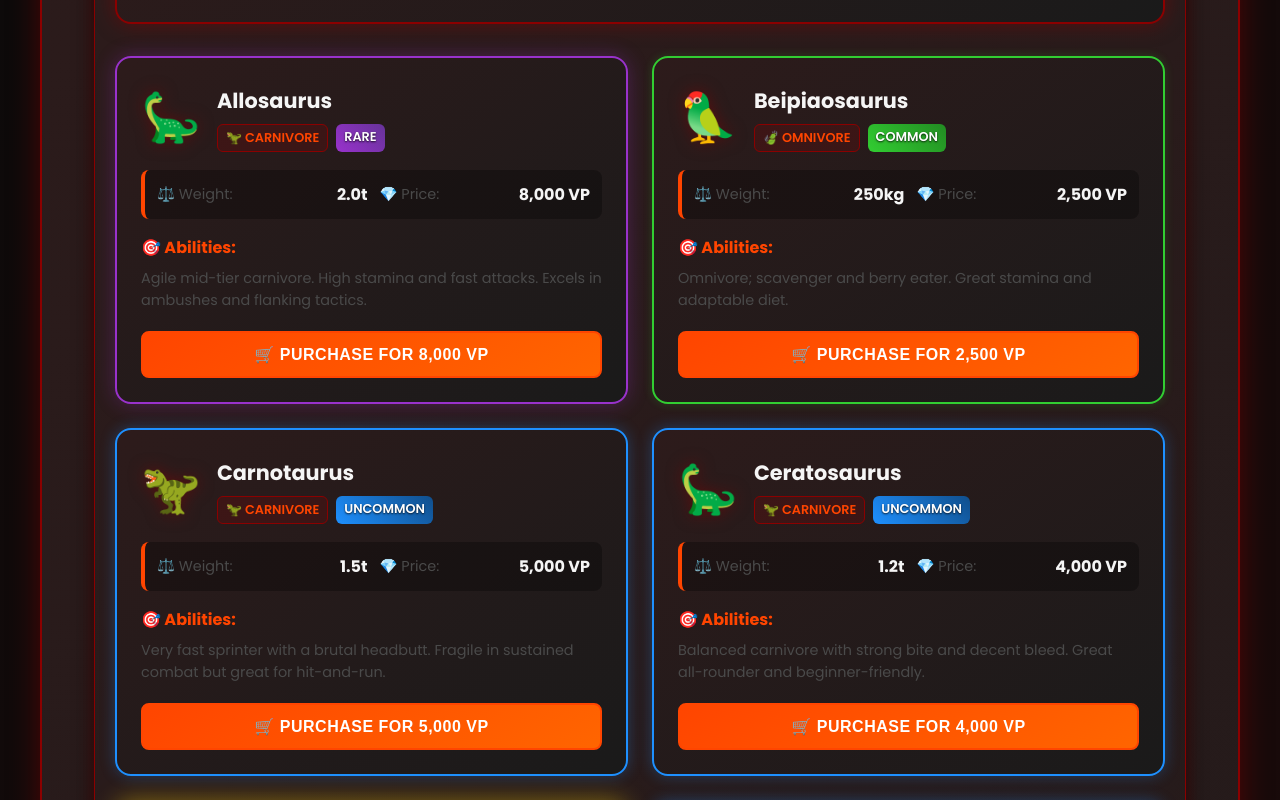
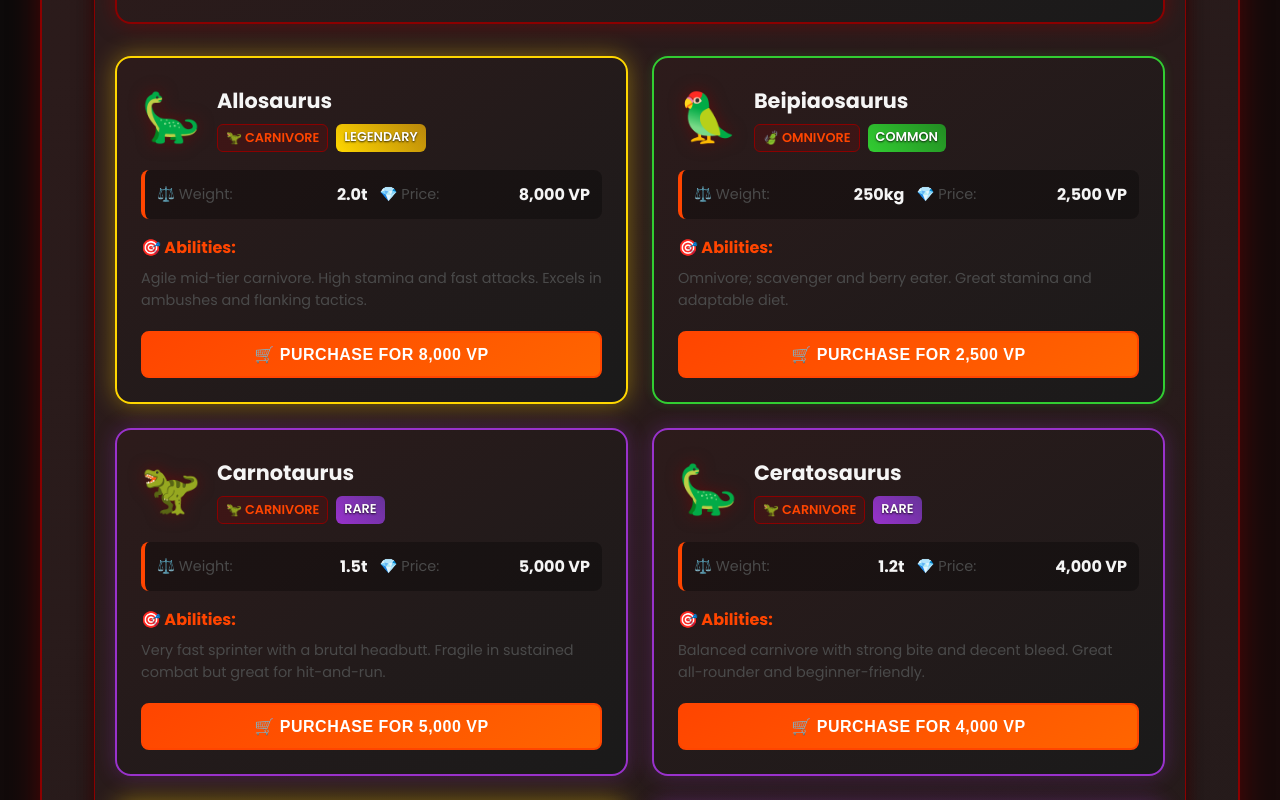
Before and after one commit to laszlogal1272008-create/ashveil-website, a React (Create React App) app: page /shop in a window 1280 px wide. Shown: the part 540-1340 px from the top of the page. Built offline with nearby package versions, Linux system fonts and the light colour scheme.

Commit message:
Fix dinosaur rarities and categories: Triceratops=Apex, Allosaurus=Legendary, Gallimimus=Omnivore, and more

```diff
--- a/src/data/dinosaurDatabase.js
+++ b/src/data/dinosaurDatabase.js
@@ -16,7 +16,7 @@ export const dinosaurDatabase = {
       id: 'allosaurus',
       name: 'Allosaurus',
       weight: 2000,
-      rarity: 'Rare',
+      rarity: 'Legendary',
       price: 8000,
       currency: 'Void Pearls',
       abilities: 'Agile mid-tier carnivore. High stamina and fast attacks. Excels in ambushes and flanking tactics.',
@@ -27,7 +27,7 @@ export const dinosaurDatabase = {
       id: 'carnotaurus',
       name: 'Carnotaurus',
       weight: 1500,
-      rarity: 'Uncommon',
+      rarity: 'Rare',
       price: 5000,
       currency: 'Void Pearls',
       abilities: 'Very fast sprinter with a brutal headbutt. Fragile in sustained combat but great for hit-and-run.',
@@ -38,7 +38,7 @@ export const dinosaurDatabase = {
       id: 'ceratosaurus',
       name: 'Ceratosaurus',
       weight: 1200,
-      rarity: 'Uncommon',
+      rarity: 'Rare',
       price: 4000,
       currency: 'Void Pearls',
       abilities: 'Balanced carnivore with strong bite and decent bleed. Great all-rounder and beginner-friendly.',
@@ -49,7 +49,7 @@ export const dinosaurDatabase = {
       id: 'dilophosaurus',
       name: 'Dilophosaurus',
       weight: 400,
-      rarity: 'Uncommon',
+      rarity: 'Rare',
       price: 4000,
       currency: 'Void Pearls',
       abilities: 'Agile hunter with quick stamina regen. Prefers ambush and pack tactics. Moderate bleed buildup.',
@@ -60,7 +60,7 @@ export const dinosaurDatabase = {
       id: 'herrerasaurus',
       name: 'Herrerasaurus',
       weight: 350,
-      rarity: 'Common',
+      rarity: 'Rare',
       price: 3500,
       currency: 'Void Pearls',
       abilities: 'Fast, low-profile hunter. Excellent stamina and turning. Excels in scavenging and pack hunting.',
@@ -71,7 +71,7 @@ export const dinosaurDatabase = {
       id: 'omniraptor',
       name: 'Omniraptor',
       weight: 300,
-      rarity: 'Common',
+      rarity: 'Rare',
       price: 3500,
       currency: 'Void Pearls',
       abilities: 'Balanced speed and stamina. Great climber, can ambush. Opportunistic and flexible.',
@@ -82,7 +82,7 @@ export const dinosaurDatabase = {
       id: 'troodon',
       name: 'Troodon',
       weight: 60,
-      rarity: 'Rare',
+      rarity: 'Uncommon',
       price: 2500,
       currency: 'Void Pearls',
       abilities: 'Venom pounce attack. Excellent at night hunting and ambushes. Fragile but deadly in packs.',
@@ -96,7 +96,7 @@ export const dinosaurDatabase = {
       id: 'triceratops',
       name: 'Triceratops',
       weight: 6000,
-      rarity: 'Legendary',
+      rarity: 'Apex',
       price: 7500,
       currency: 'Void Pearls',
       abilities: 'Defensive tank with massive charge attack. Thick armor and long stamina. Excellent group defense.',
@@ -107,7 +107,7 @@ export const dinosaurDatabase = {
       id: 'stegosaurus',
       name: 'Stegosaurus',
       weight: 5500,
-      rarity: 'Rare',
+      rarity: 'Legendary',
       price: 6000,
       currency: 'Void Pearls',
       abilities: 'Heavy hitter with powerful tail swing. Slow but almost unstoppable when defending.',
@@ -118,7 +118,7 @@ export const dinosaurDatabase = {
       id: 'diabloceratops',
       name: 'Diabloceratops',
       weight: 4000,
-      rarity: 'Uncommon',
+      rarity: 'Rare',
       price: 5000,
       currency: 'Void Pearls',
       abilities: 'Balanced tank with strong horn charge. Excellent stamina regen.',
@@ -129,7 +129,7 @@ export const dinosaurDatabase = {
       id: 'maiasaura',
       name: 'Maiasaura',
       weight: 3500,
-      rarity: 'Common',
+      rarity: 'Rare',
       price: 4000,
       currency: 'Void Pearls',
       abilities: 'Great group defender. High food efficiency and nest defense.',
@@ -140,22 +140,11 @@ export const dinosaurDatabase = {
       id: 'pachycephalosaurus',
       name: 'Pachycephalosaurus',
       weight: 1200,
-      rarity: 'Common',
+      rarity: 'Rare',
       price: 3500,
       currency: 'Void Pearls',
       abilities: 'Headbutt charge attack. Agile and stamina-efficient. Strong duelist.',
       icon: '🦕',
-      category: 'Herbivore'
-    },
-    {
-      id: 'gallimimus',
-      name: 'Gallimimus',
-      weight: 400,
-      rarity: 'Common',
-      price: 3500,
-      currency: 'Void Pearls',
-      abilities: 'Extremely fast. Used for scouting and escaping. Minimal combat use.',
-      icon: '🦴',
       category: 'Herbivore'
     },
     {
@@ -184,7 +173,7 @@ export const dinosaurDatabase = {
       id: 'tenontosaurus',
       name: 'Tenontosaurus',
       weight: 2000,
-      rarity: 'Uncommon',
+      rarity: 'Rare',
       price: 4000,
       currency: 'Void Pearls',
       abilities: 'Medium herbivore with strong kick attacks. Balanced stamina and defense.',
@@ -212,7 +201,7 @@ export const dinosaurDatabase = {
       id: 'pteranodon',
       name: 'Pteranodon',
       weight: 45,
-      rarity: 'Rare',
+      rarity: 'Uncommon',
       price: 2500,
       currency: 'Void Pearls',
       abilities: 'Long-distance flight. Can latch onto cliffs to rest. Low stamina and fragile on ground. Excellent scout.',
@@ -231,6 +220,17 @@ export const dinosaurDatabase = {
       currency: 'Void Pearls',
       abilities: 'Omnivore; scavenger and berry eater. Great stamina and adaptable diet.',
       icon: '🦜',
+      category: 'Omnivore'
+    },
+    {
+      id: 'gallimimus',
+      name: 'Gallimimus',
+      weight: 400,
+      rarity: 'Common',
+      price: 3500,
+      currency: 'Void Pearls',
+      abilities: 'Extremely fast. Used for scouting and escaping. Minimal combat use.',
+      icon: '🦴',
       category: 'Omnivore'
     }
   ]
```
